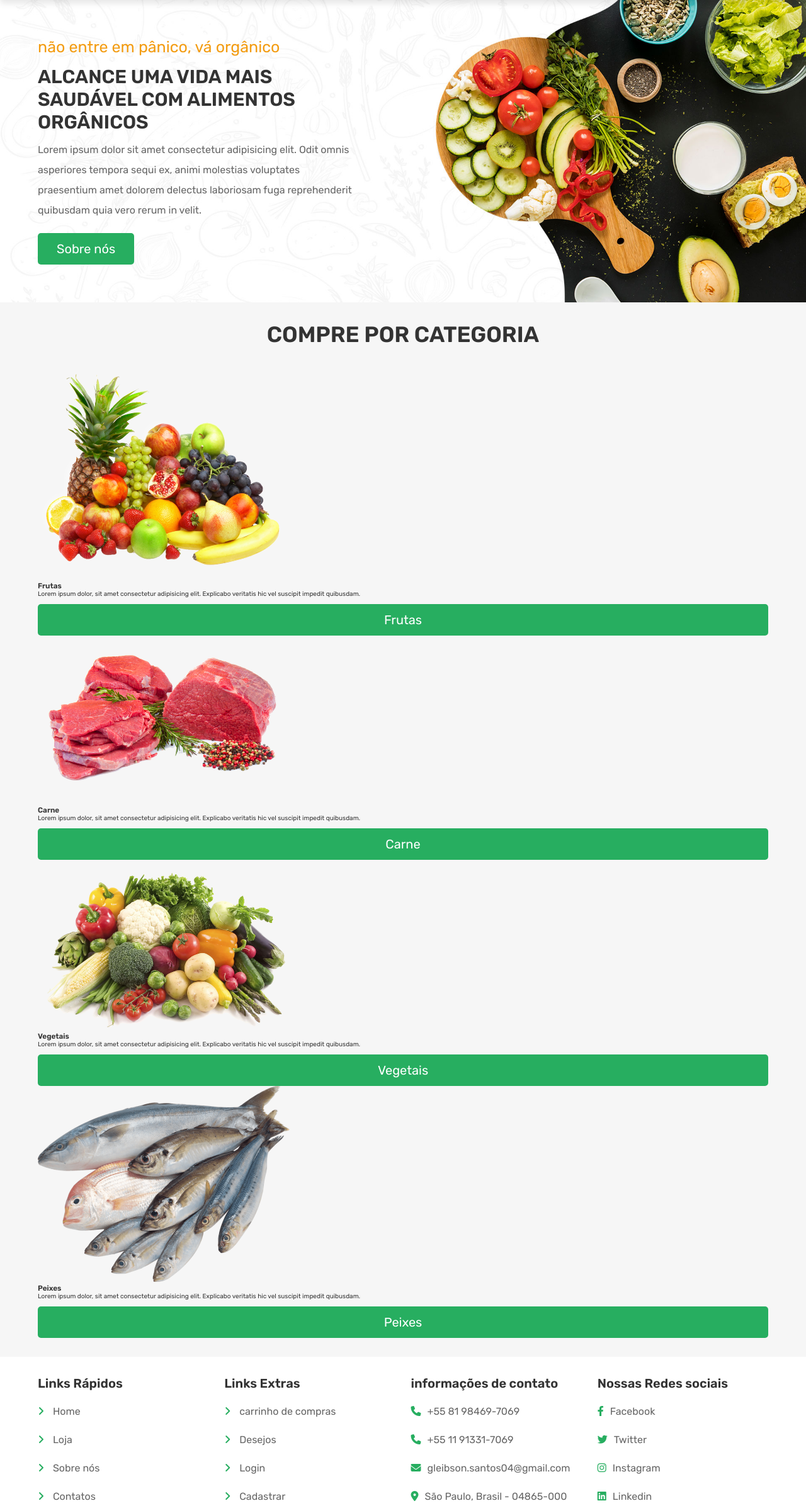
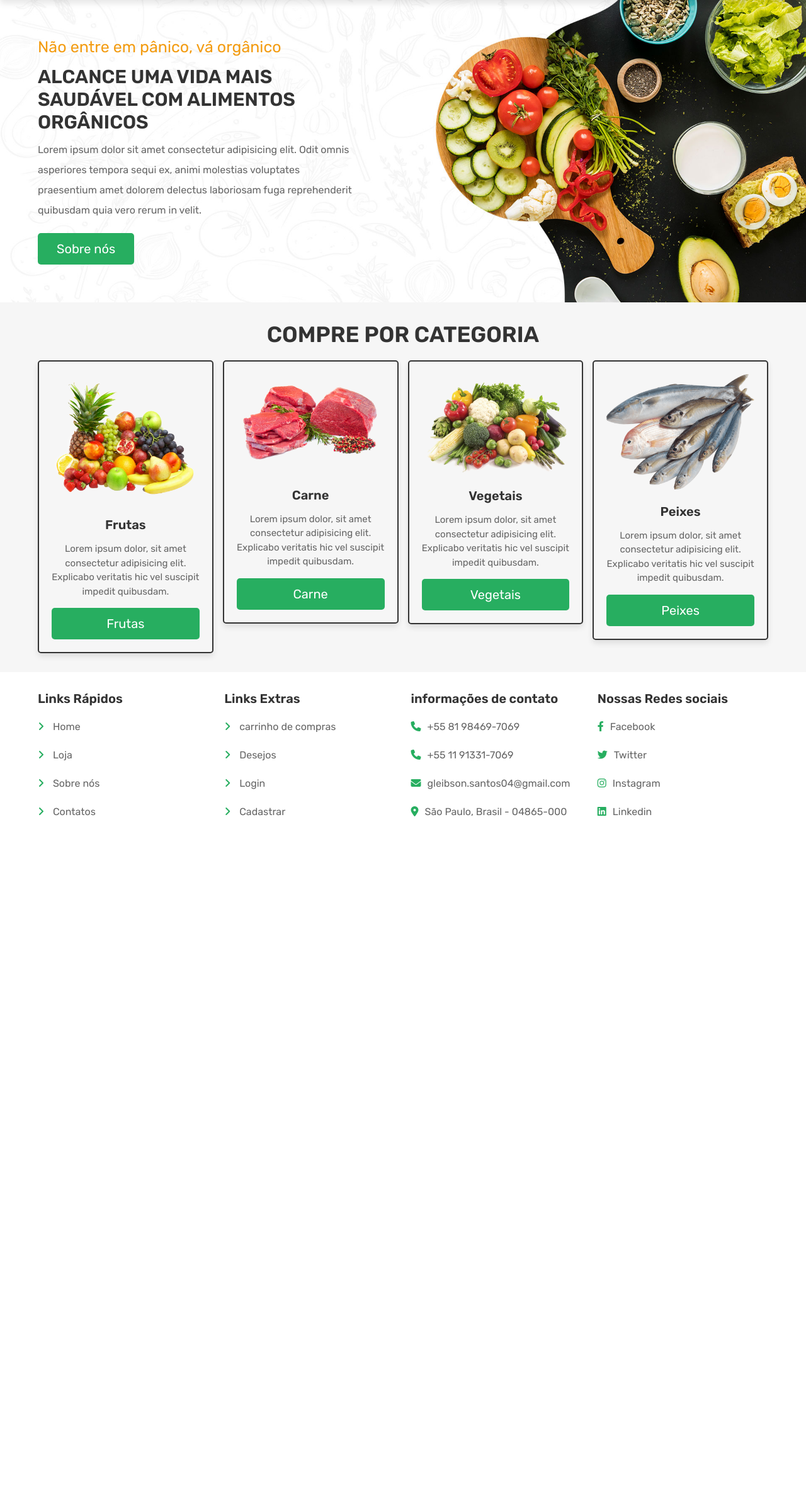
Before and after one commit to programer-Glei/Pjt_Quitanda, a PHP site: page /principal.php in a window 1280 px wide. Shown: the part 69-2463 px from the top of the page at 63% size. After the commit the page ends 1365 px from the top, so only its background shows below. Run offline with PHP 8.4, Linux system fonts and the light colour scheme; the visitor is signed in with stand-in values (Sample User, id 1); data that the repository does not hold is empty; some libraries are stand-ins or nearby versions.

Commit message:
proximo comit

```diff
--- a/css/estilo.css
+++ b/css/estilo.css
@@ -729,6 +729,49 @@ section {
   width: auto;
 }
 
+/* home-category */
+.home-category .box-container {
+  display: -ms-grid;
+  display: grid;
+  -ms-grid-columns: (minmax(27rem, 1fr))[auto-fit];
+      grid-template-columns: repeat(auto-fit, minmax(27rem, 1fr));
+  gap: 2.5rem;
+  -webkit-box-align: start;
+      -ms-flex-align: start;
+          align-items: flex-start;
+  -webkit-box-pack: center;
+      -ms-flex-pack: center;
+          justify-content: center;
+  gap: 1.5rem;
+}
+
+.home-category .box-container .box {
+  padding: 2rem;
+  text-align: center;
+  border: 0.2rem solid #333;
+  -webkit-box-shadow: 0 0.5rem 1rem rgba(0, 0, 0, 0.1);
+          box-shadow: 0 0.5rem 1rem rgba(0, 0, 0, 0.1);
+  border-radius: 0.5rem;
+}
+
+.home-category .box-container .box img {
+  width: 100%;
+  margin-bottom: 1rem;
+}
+
+.home-category .box-container .box h3 {
+  color: #333;
+  padding: 1rem 0;
+  font-size: 2rem;
+}
+
+.home-category .box-container .box p {
+  line-height: 1.5;
+  font-size: 1.5rem;
+  color: #666;
+  padding: 0.5rem 0;
+}
+
 /* footer - rodapé */
 .footer {
   background-color: #fff;
--- a/css/estilo.scss
+++ b/css/estilo.scss
@@ -639,6 +639,40 @@ section{
     }
 }
 
+/* home-category */
+.home-category{
+    .box-container{
+        @include grid(27rem);
+        gap:1.5rem;
+
+        .box{
+            padding: 2rem;
+            text-align: center;
+            border: $border;
+            box-shadow: $box-shadow;
+            border-radius: 0.5rem;
+
+            img{
+                width: 100%;
+                margin-bottom: 1rem;
+            }
+
+            h3{
+                color: $--black;
+                padding: 1rem 0;
+                font-size: 2rem;
+            }
+
+            p{
+                line-height: 1.5;
+                font-size: 1.5rem;
+                color: $light-color;
+                padding: 0.5rem 0;
+            }
+        }
+    }
+}
+
 /* footer - rodapé */
 .footer{
     background-color: $--white;
--- a/principal.php
+++ b/principal.php
@@ -28,7 +28,7 @@ if(!isset($user_id)){
     <div class="home-bg">
         <section class="home">
             <div class="content">
-                <span>não entre em pânico, vá orgânico</span>
+                <span>Não entre em pânico, vá orgânico</span>
                 <h3>Alcance uma vida mais saudável com alimentos orgânicos</h3>
                 <p>Lorem ipsum dolor sit amet consectetur adipisicing elit. Odit omnis asperiores tempora sequi ex, animi molestias voluptates praesentium amet dolorem delectus laboriosam fuga reprehenderit quibusdam quia vero rerum in velit.</p>
                 <a href="about.php" class="btn">Sobre nós</a>
```
Also changed, not shown: 1 other file.
